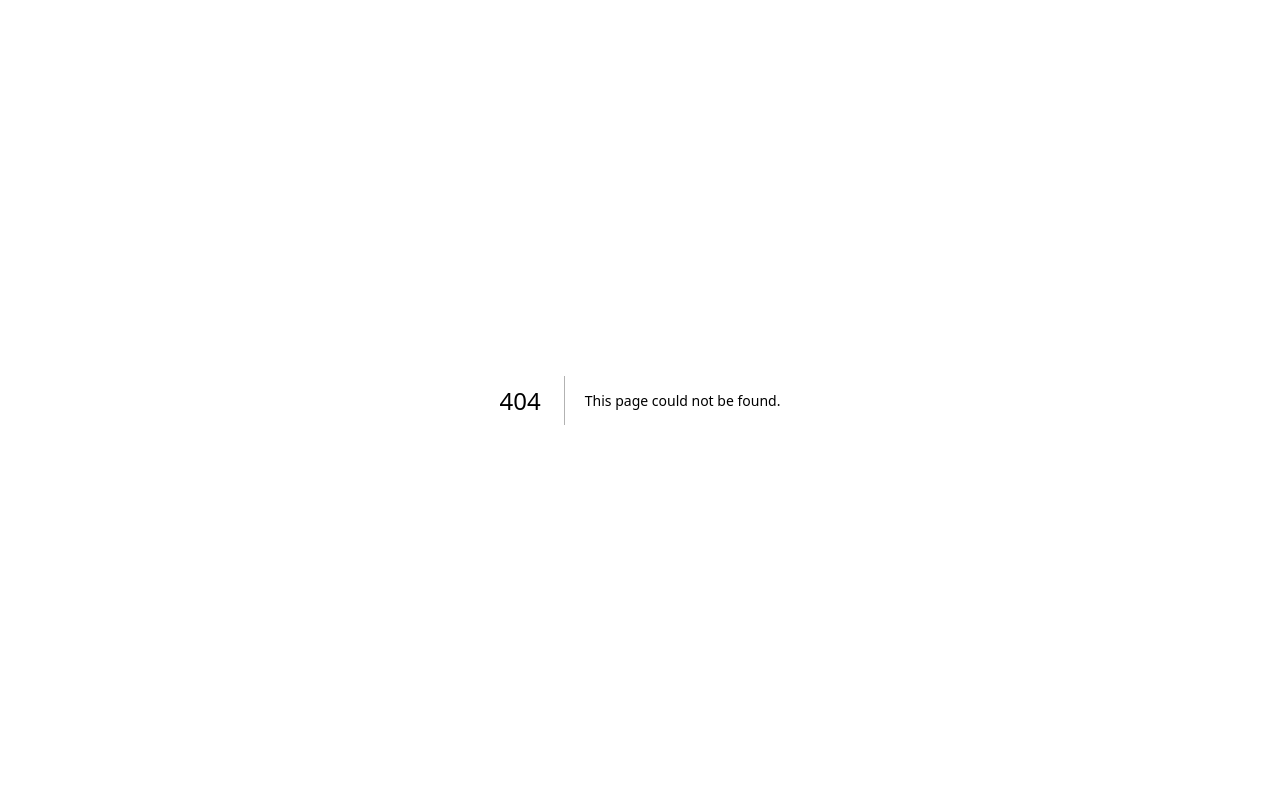
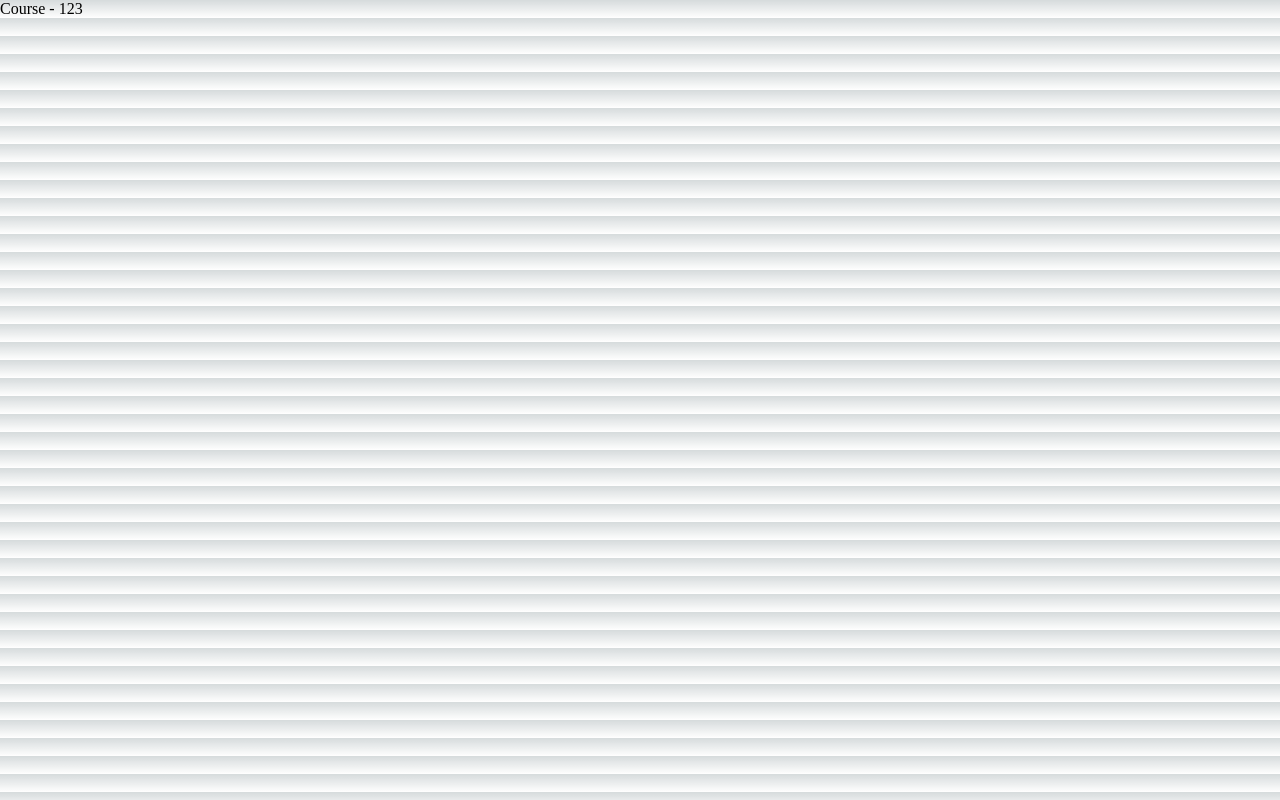
Before and after one commit to LeonardoMessias98/aws-midleware-teste, a Next.js app: page /courses/123 in a window 1280 px wide. Before the commit this address had no page. Built offline with nearby package versions, Linux system fonts and the light colour scheme.

Commit message:
adding a new page and midleware

```diff
--- /dev/null
+++ b/src/middleware.ts
@@ -0,0 +1,6 @@
+import { NextRequest, NextResponse } from "next/server";
+
+export async function middleware(req: NextRequest) {
+    const response = NextResponse.next()
+    return response;
+}
--- /dev/null
+++ b/src/pages/courses/[slug].tsx
@@ -0,0 +1,16 @@
+import { useRouter } from 'next/router'
+import React, { useEffect } from 'react'
+
+const Course = () => {
+  const router = useRouter()
+
+  useEffect(() => {
+    console.log(router.query.slug)
+  },[])
+
+  return (
+    <div>Course - {router.query.slug}</div>
+  )
+}
+
+export default Course
```
